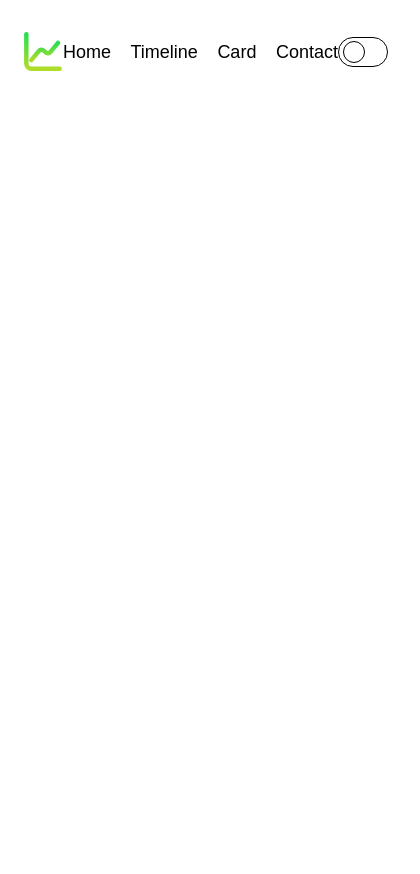
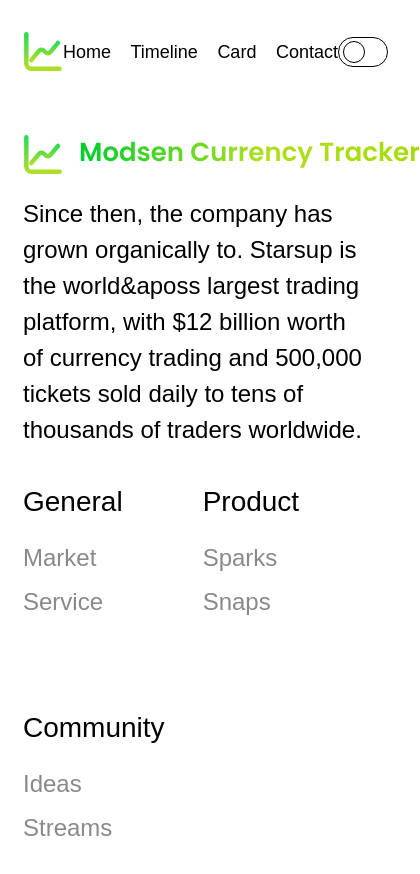
Before and after one commit to thoosaa/currency-tracker, a React app: page / in a window 390 px wide. Shown: the top 874 px of the page, 420 px wide, since content can reach past the window. Before the commit the page ends 844 px from the top, so only its background shows below. Built offline with nearby package versions, Linux system fonts and the light colour scheme.

Commit message:
add: responsive footer layout

```diff
--- a/src/components/App/App.tsx
+++ b/src/components/App/App.tsx
@@ -1,6 +1,7 @@
 import {useSelector} from "react-redux";
 
 import {RootState} from "store/store";
+import {Footer} from "components/Footer/Footer";
 import {Header} from "components/Header/Header";
 import {ThemeProvider} from "styled-components";
 
@@ -12,6 +13,7 @@ export const App = () => {
   return (
     <ThemeProvider theme={theme}>
       <Header />
+      <Footer />
     </ThemeProvider>
   );
 };
--- /dev/null
+++ b/src/components/Footer/Footer.styled.ts
@@ -0,0 +1,37 @@
+import {LayoutContainer} from "components/Layout/Layout.styled";
+import styled from "styled-components";
+
+export const FooterContainer = styled(LayoutContainer)`
+  background-color: ${({theme}) => theme.background ?? "#fff"};
+  color: ${({theme}) => theme.color ?? "#000"};
+  display: flex;
+  gap: 105px;
+
+  @media (max-width: 1050px) {
+    flex-direction: column;
+    gap: 40px;
+  }
+`;
+
+export const FooterLinks = styled.div`
+  display: flex;
+  gap: 80px;
+
+  @media (max-width: 1050px) {
+    flex-wrap: wrap;
+  }
+`;
+
+export const PictureLogo = styled.div`
+  display: flex;
+  gap: 17px;
+  align-items: center;
+  margin-bottom: 20px;
+`;
+
+export const CompanyDescription = styled.p`
+  font-size: 24px;
+  font-weight: 300;
+  line-height: 36px;
+  text-align: left;
+`;
--- /dev/null
+++ b/src/components/Footer/Footer.tsx
@@ -0,0 +1,32 @@
+import green_stocks from "assets/images/green-stocks.svg";
+import logo_text from "assets/images/logo_text.svg";
+import {footerlinks} from "constants/footerlinks";
+
+import {FooterLink} from "components/FooterLink/FooterLink";
+
+import {CompanyDescription, FooterContainer, FooterLinks, PictureLogo} from "./Footer.styled";
+
+export const Footer = () => {
+  return (
+    <FooterContainer>
+      <div>
+        <PictureLogo>
+          <img alt="green stocks logo" src={green_stocks} />
+          <img alt="logo text" src={logo_text} />
+        </PictureLogo>
+
+        <CompanyDescription>
+          Since then, the company has grown organically to. Starsup is the world&aposs largest
+          trading platform, with $12 billion worth of currency trading and 500,000 tickets sold
+          daily to tens of thousands of traders worldwide.
+        </CompanyDescription>
+      </div>
+
+      <FooterLinks>
+        {Object.entries(footerlinks).map(([key, value]) => (
+          <FooterLink key={key} items={value} title={key} />
+        ))}
+      </FooterLinks>
+    </FooterContainer>
+  );
+};
--- /dev/null
+++ b/src/components/FooterLink/FooterLink.styled.ts
@@ -0,0 +1,28 @@
+import styled from "styled-components";
+
+export const FooterLinkContainer = styled.div`
+  display: flex;
+  flex-direction: column;
+  gap: 30px;
+`;
+
+export const LinkTitle = styled.p`
+  font-size: 28px;
+  font-weight: 400;
+`;
+
+export const LinkList = styled.ul`
+  li {
+    margin-bottom: 20px;
+  }
+`;
+
+export const ListItem = styled.li`
+  font-size: 24px;
+  font-weight: 400;
+  color: #898989;
+
+  a:hover {
+    color: ${({theme}) => theme.hovercolor};
+  }
+`;
--- /dev/null
+++ b/src/components/FooterLink/FooterLink.tsx
@@ -0,0 +1,17 @@
+import {FooterLinkContainer, LinkList, LinkTitle, ListItem} from "./FooterLink.styled";
+
+export const FooterLink = ({title, items}: {title: string; items: string[]}) => {
+  return (
+    <FooterLinkContainer>
+      <LinkTitle>{title}</LinkTitle>
+
+      <LinkList>
+        {items.map((item) => (
+          <ListItem key={item}>
+            <a href="/">{item}</a>
+          </ListItem>
+        ))}
+      </LinkList>
+    </FooterLinkContainer>
+  );
+};
--- a/src/components/Header/Header.styled.ts
+++ b/src/components/Header/Header.styled.ts
@@ -5,7 +5,7 @@ export const HeaderContainer = styled(LayoutContainer)`
   background-color: ${({theme}) => theme.background};
   color: ${({theme}) => theme.color};
   display: flex;
-  justify-content: space-around;
+  justify-content: space-between;
   align-items: center;
 `;
 
```
